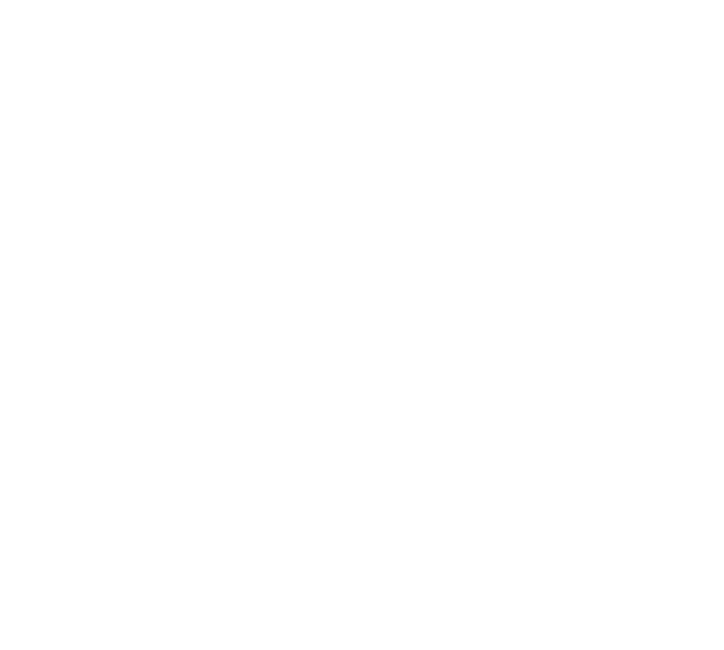
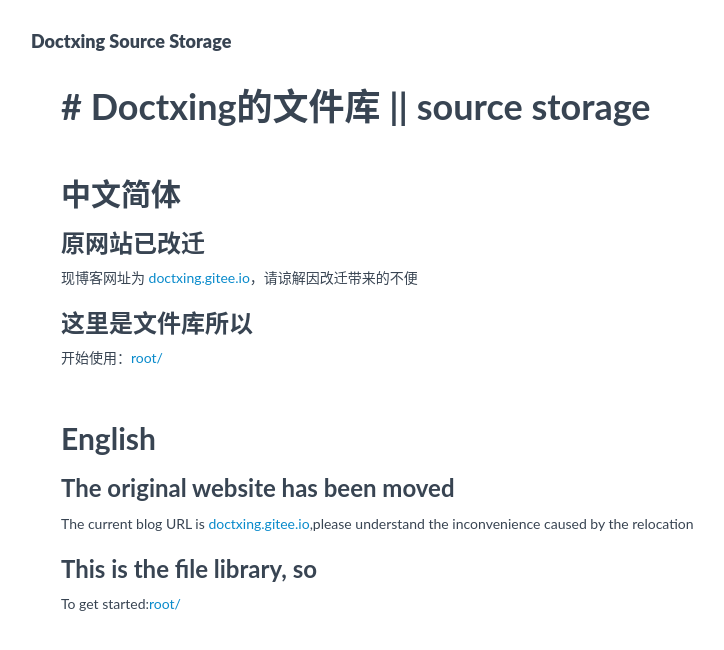
Before and after one commit to Doctxing/storage-webpage, a plain HTML site: page index.html in a window 1280 px wide. Shown: the whole page, without its empty margins (24-748 px from the left). Drawn offline with nearby package versions, Linux system fonts and the light colour scheme; a web font is replaced by a local one.

Commit message:
index fixed

```diff
--- a/index.html
+++ b/index.html
@@ -1,10 +1,62 @@
 <!DOCTYPE html>
-<html lang="en">
+<html>
 <head>
     <meta charset="UTF-8">
-    <title>Title</title>
+    <meta name="viewport" content="width=device-width, initial-scale=1.0">
+    <title>Doctxing || Source Storage</title>
+    <link href="/static/image/avartar.png" rel="icon">
+    <!--- Bootstrap --->
+    <link href="https://cdn.bootcdn.net/ajax/libs/twitter-bootstrap/3.4.1/css/bootstrap.min.css" rel="stylesheet">
+    <!--- Custom CSS --->
+    <link href="/static/css/style.css" rel="stylesheet">
+    <!--- Font-awesome --->
+    <link href="https://cdn.bootcdn.net/ajax/libs/font-awesome/4.7.0/css/font-awesome.min.css" rel="stylesheet">
+    <!--- Jquery --->
+    <script src="https://cdn.bootcdn.net/ajax/libs/jquery/3.5.1/jquery.min.js"></script>
+    <!--- Bootstrap-select --->
+    <script src="https://cdn.bootcdn.net/ajax/libs/bootstrap-select/1.11.2/js/bootstrap-select.min.js"></script>
+    <!--- VUE --->
+    <script src="https://cdn.bootcdn.net/ajax/libs/vue/2.0.5/vue.min.js"></script>
 </head>
 <body>
-
+<div class="navbar navbar-default" role="navigation">
+    <div class="container">
+        <div class="navbar-header">
+            <a class="navbar-brand" href="https://doctxing.github.io">Doctxing Source Storage</a></div>
+    </div>
+</div>
+<div class="container">
+    <div id="join-tuna" class="col-md-12">
+        <h1> # Doctxing的文件库 || source storage</h1>
+        <br>
+        <h2>中文简体</h2>
+        <h3>原网站已改迁</h3>
+        <p>现博客网址为
+            <a href="https://doctxing.gitee.io">doctxing.gitee.io</a>，请谅解因改迁带来的不便</p>
+        <h3>这里是文件库所以</h3>
+        <p>开始使用：<a href="./index1.html">root/</a></p>
+        <br>
+        <h2>English</h2>
+        <h3>The original website has been moved</h3>
+        <p>The current blog URL is
+            <a href="https://doctxing.gitee.io">doctxing.gitee.io</a>,please understand the inconvenience caused by the relocation</p>
+        <h3>This is the file library, so</h3>
+        <p>To get started:<a href="./index1.html">root/</a>
+    </div>
+</div>
 </body>
+<script>
+    document.getElementById("list").setAttribute("class", "table"), $(function () {
+    $("#list tbody tr td:nth-child(3)").each(function (t, e) {
+        var s = new Date($(e).text());
+        if (!isNaN(s.getTime())) {
+            var u = ("000" + s.getFullYear()).substr(-4) + "-" + ("0" + (s.getMonth() + 1)).substr(-2) + "-" + ("0" + s.getDate()).substr(-2) + " " + ("0" + s.getHours()).substr(-2) + ":" + ("0" + s.getMinutes()).substr(-2);
+            $(e).text(u)
+        }
+    })
+});
+</script>
+<style>#list tbody td, #path {
+    font-family: 'Fira Code Retina', 'Fira Code', 'Fira Mono', 'JetBrains Mono', 'Source Code Pro', 'Consolas', 'Menlo', 'Monaco', monospace
+}</style>
 </html>
```
